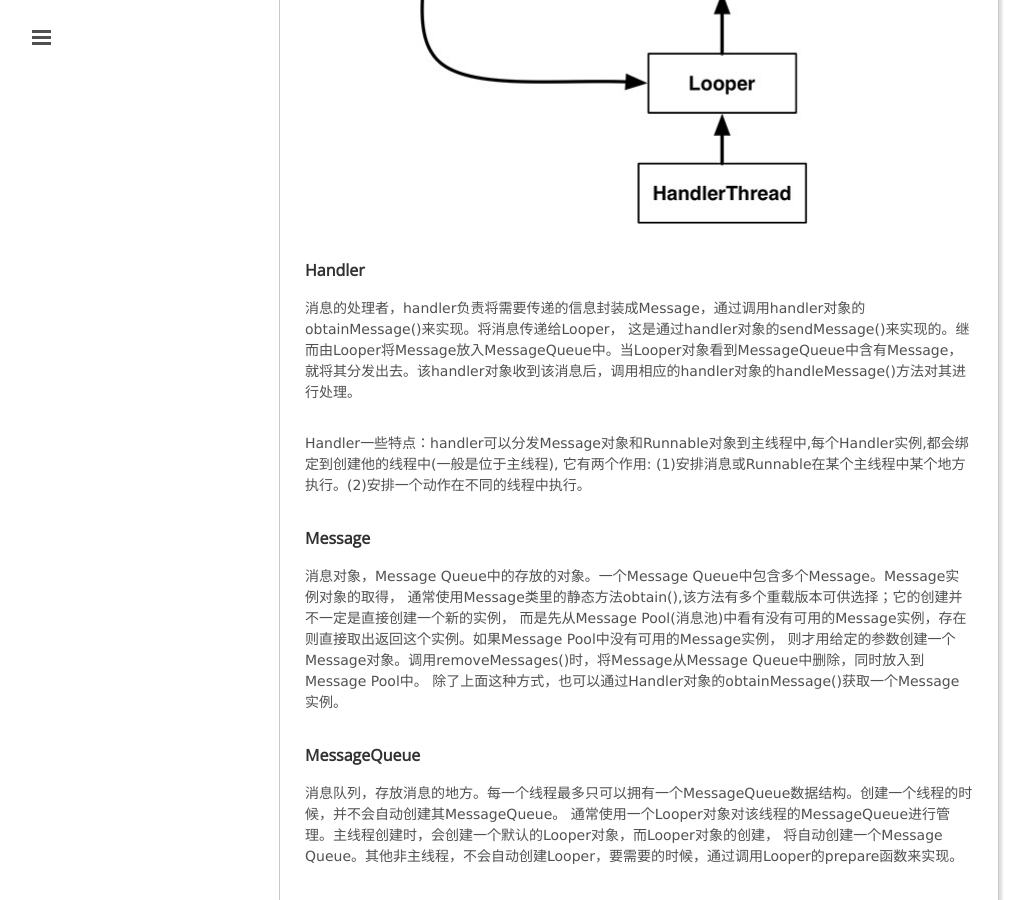
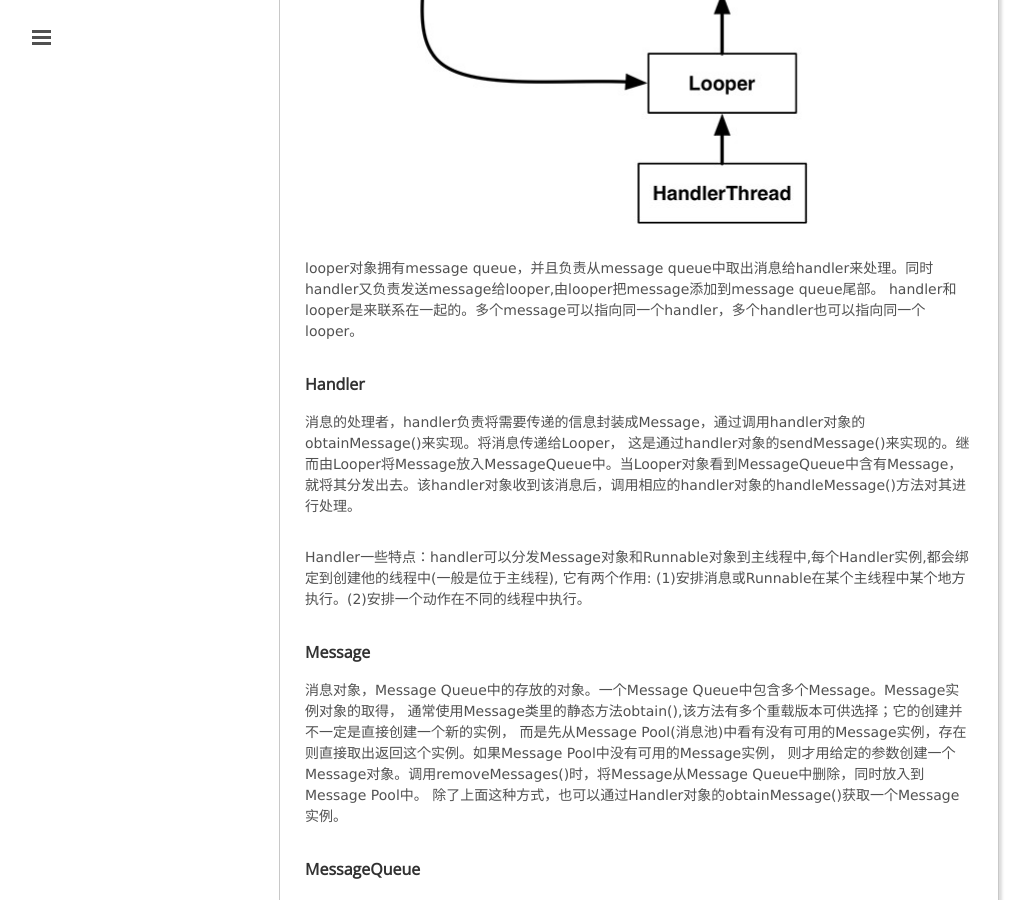
Before and after one commit to mxn21/mxn21.github.io, a Jekyll site: the page built from _posts/2016-3-7-理解handler.md, in a window 1280 px wide and 900 px high, scrolled down 753 px. Shown: the whole window, without its empty margins (1-1034 px from the left). Built offline with Jekyll 4.4.1, drawn with Linux system fonts in a browser that asks for light colours; Markdown is read by kramdown in place of the engine named in the settings; comment, search, counter and statistics services are not loaded.

Commit message:
23423423

```diff
--- a/_posts/2016-3-7-理解handler.md
+++ b/_posts/2016-3-7-理解handler.md
@@ -15,6 +15,9 @@
 下面介绍Handler，Message，MessageQueue，Looper的关系：
 
 ![](https://raw.githubusercontent.com/mxn21/mxn21.github.io/master/public/img/img161.jpg)
+
+looper对象拥有message queue，并且负责从message queue中取出消息给handler来处理。同时handler又负责发送message给looper,由looper把message添加到message queue尾部。
+handler和looper是来联系在一起的。多个message可以指向同一个handler，多个handler也可以指向同一个looper。
 
 ### Handler
 
```
